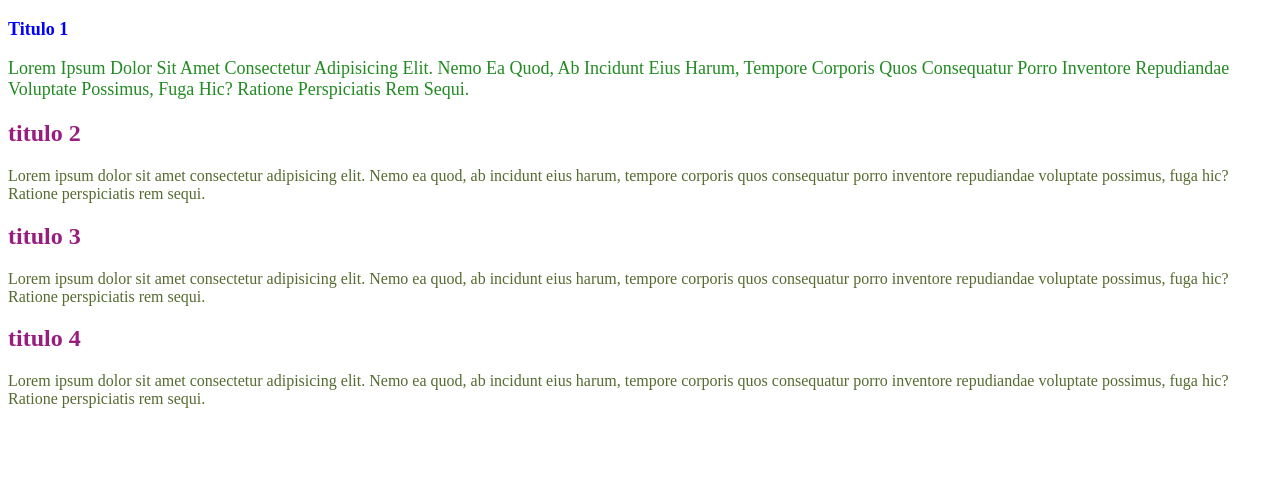
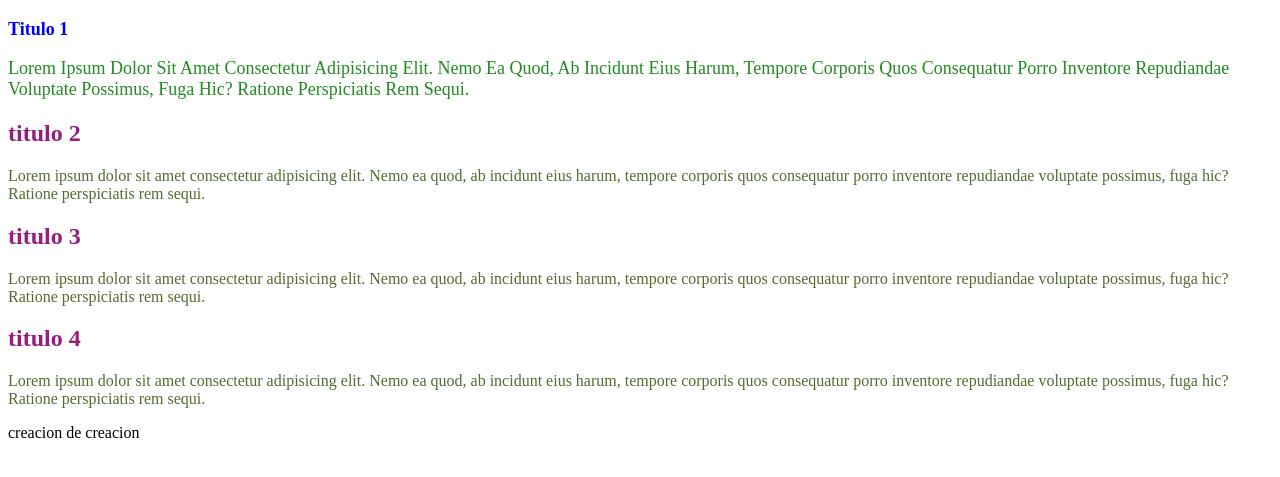
Before and after one commit to silverwolf87/CSS, a plain HTML site: page index.html in a window 1280 px wide. Shown: the part 61-538 px from the top of the page. Drawn offline with Linux system fonts and the light colour scheme.

Commit message:
creacion

```diff
--- a/index.html
+++ b/index.html
@@ -43,6 +43,8 @@
                 repudiandae voluptate possimus, fuga hic? Ratione perspiciatis rem sequi.</p>
             </article>
 
+            creacion de creacion
+
         </section>
     </main>
     <footer></footer>
```
